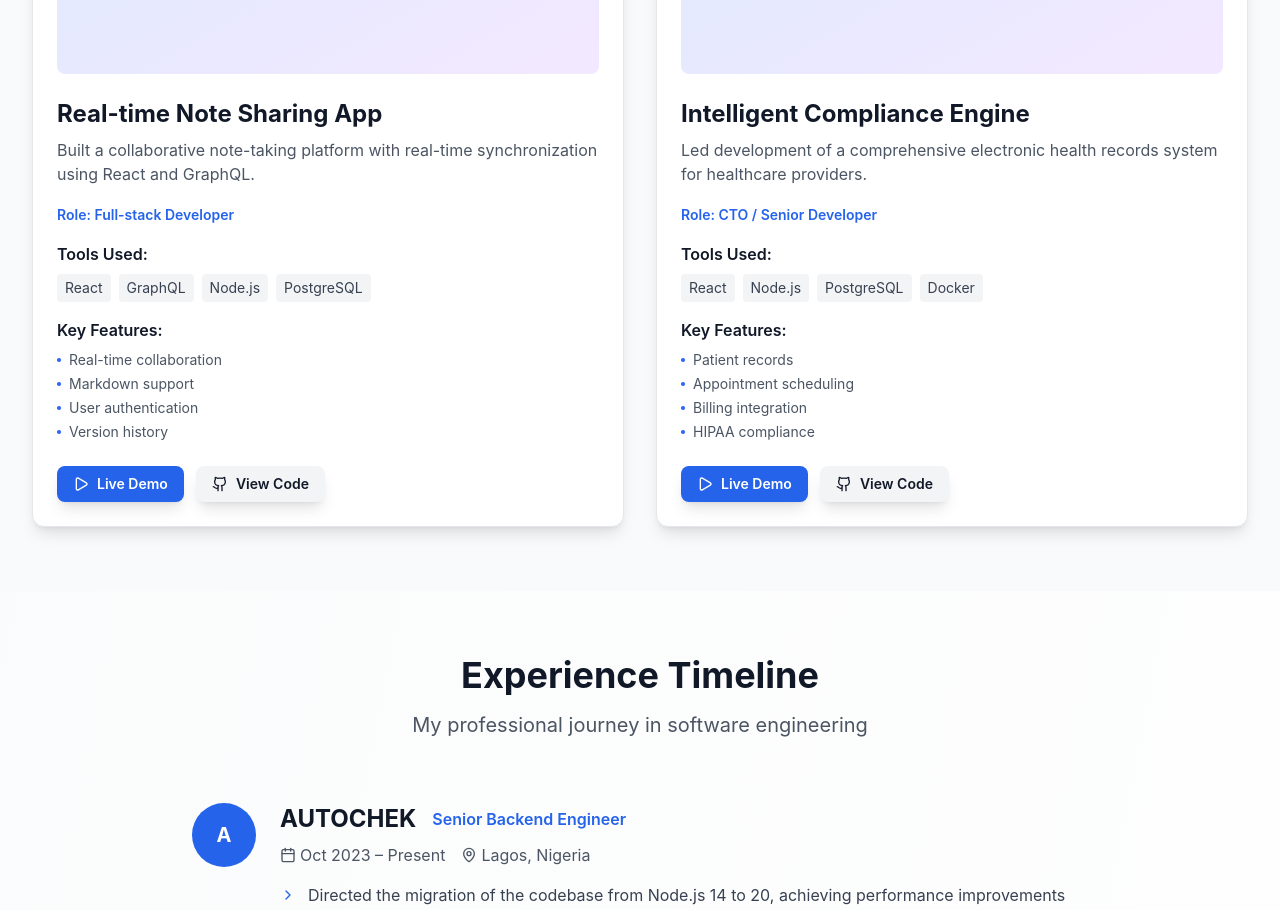
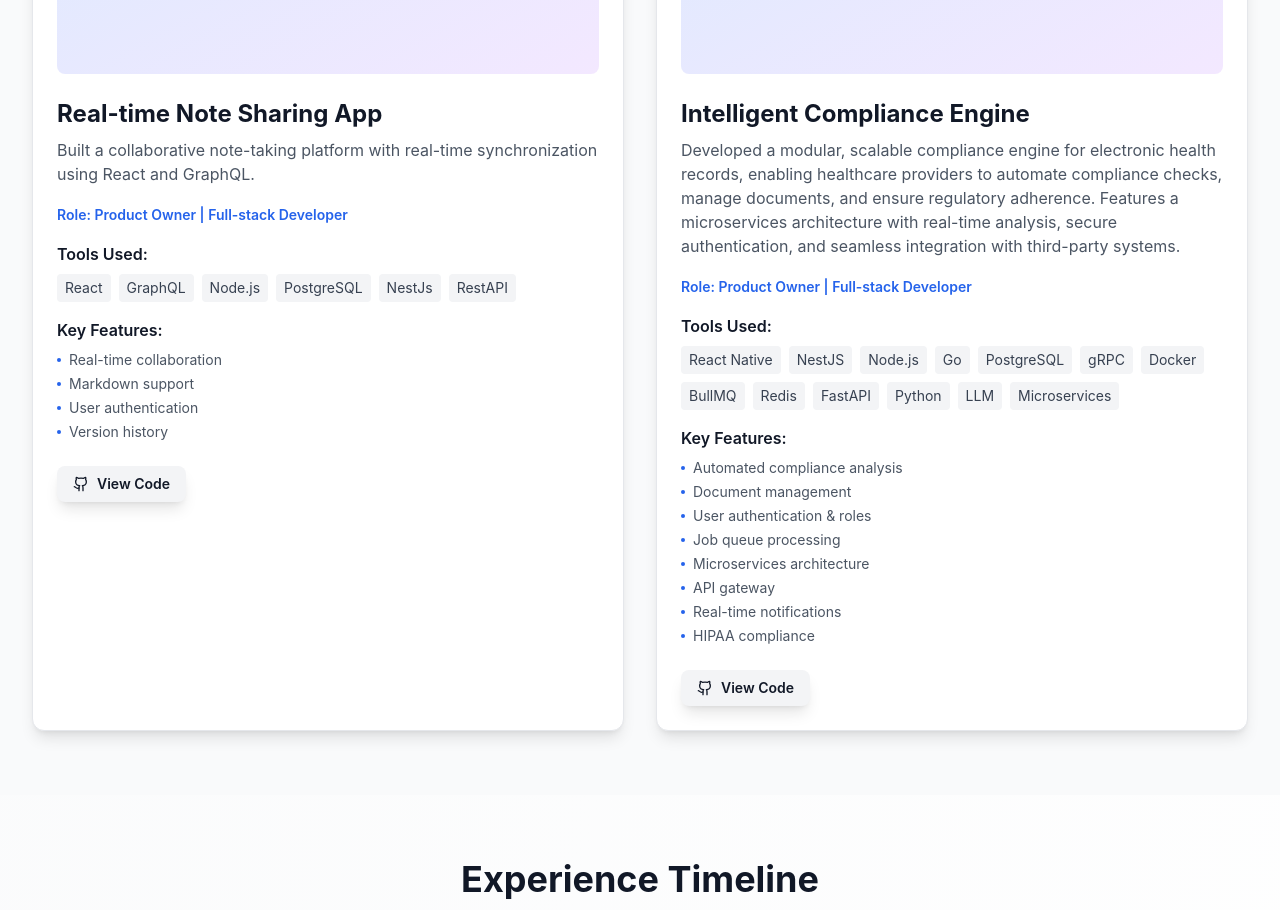
Before and after one commit to enexspecial/john-henry-portfolio, a Next.js app: page / in a window 1280 px wide. Shown: the part 2780-3690 px from the top of the page. Built offline with nearby package versions, Linux system fonts and the light colour scheme.

Commit message:
fix: update project case

```diff
--- a/src/app/page.tsx
+++ b/src/app/page.tsx
@@ -40,22 +40,45 @@ export default function Home() {
     {
       title: 'Real-time Note Sharing App',
       description: 'Built a collaborative note-taking platform with real-time synchronization using React and GraphQL.',
-      role: 'Full-stack Developer',
-      tools: ['React', 'GraphQL', 'Node.js', 'PostgreSQL'],
+      role: 'Product Owner | Full-stack Developer',
+      tools: ['React', 'GraphQL', 'Node.js', 'PostgreSQL', 'NestJs', 'RestAPI'],
       features: ['Real-time collaboration', 'Markdown support', 'User authentication', 'Version history'],
       demo: 'https://notes-app-demo.vercel.app',
       github: 'https://github.com/enexspecial/real-time-collab',
       image: '/api/placeholder/400/250'
     },
     {
-      title: 'Intelligent Compliance Engine',
-      description: 'Led development of a comprehensive electronic health records system for healthcare providers.',
-      role: 'CTO / Senior Developer',
-      tools: ['React', 'Node.js', 'PostgreSQL', 'Docker'],
-      features: ['Patient records', 'Appointment scheduling', 'Billing integration', 'HIPAA compliance'],
-      demo: 'https://ehealth-demo.vercel.app',
-      github: 'https://github.com/enexspecial/inteligent-compliance-engine',
-      image: '/api/placeholder/400/250'
+      "title": "Intelligent Compliance Engine",
+      "description": "Developed a modular, scalable compliance engine for electronic health records, enabling healthcare providers to automate compliance checks, manage documents, and ensure regulatory adherence. Features a microservices architecture with real-time analysis, secure authentication, and seamless integration with third-party systems.",
+      "role": "Product Owner | Full-stack Developer",
+      "tools": [
+        "React Native",
+        "NestJS",
+        "Node.js",
+        "Go",
+        "PostgreSQL",
+        "gRPC",
+        "Docker",
+        "BullMQ",
+        "Redis",
+        "FastAPI",
+        "Python",
+        "LLM",
+        'Microservices',
+      ],
+      "features": [
+        "Automated compliance analysis",
+        "Document management",
+        "User authentication & roles",
+        "Job queue processing",
+        "Microservices architecture",
+        "API gateway",
+        "Real-time notifications",
+        "HIPAA compliance"
+      ],
+      "demo": "https://ehealth-demo.vercel.app",
+      "github": "https://github.com/enexspecial/inteligent-compliance-engine",
+      "image": "/api/placeholder/400/250"
     }
   ]
 
--- a/src/components/ProjectCaseStudies.tsx
+++ b/src/components/ProjectCaseStudies.tsx
@@ -77,7 +77,7 @@ export default function ProjectCaseStudies({ projects }: ProjectCaseStudiesProps
                 </ul>
               </div>
               <div className="flex gap-3">
-                {project.demo && (
+                {/* {project.demo && (
                   <a
                     href={project.demo}
                     target="_blank"
@@ -87,7 +87,7 @@ export default function ProjectCaseStudies({ projects }: ProjectCaseStudiesProps
                     <Play size={16} />
                     Live Demo
                   </a>
-                )}
+                )} */}
                 {project.github && (
                   <a
                     href={project.github}
```
